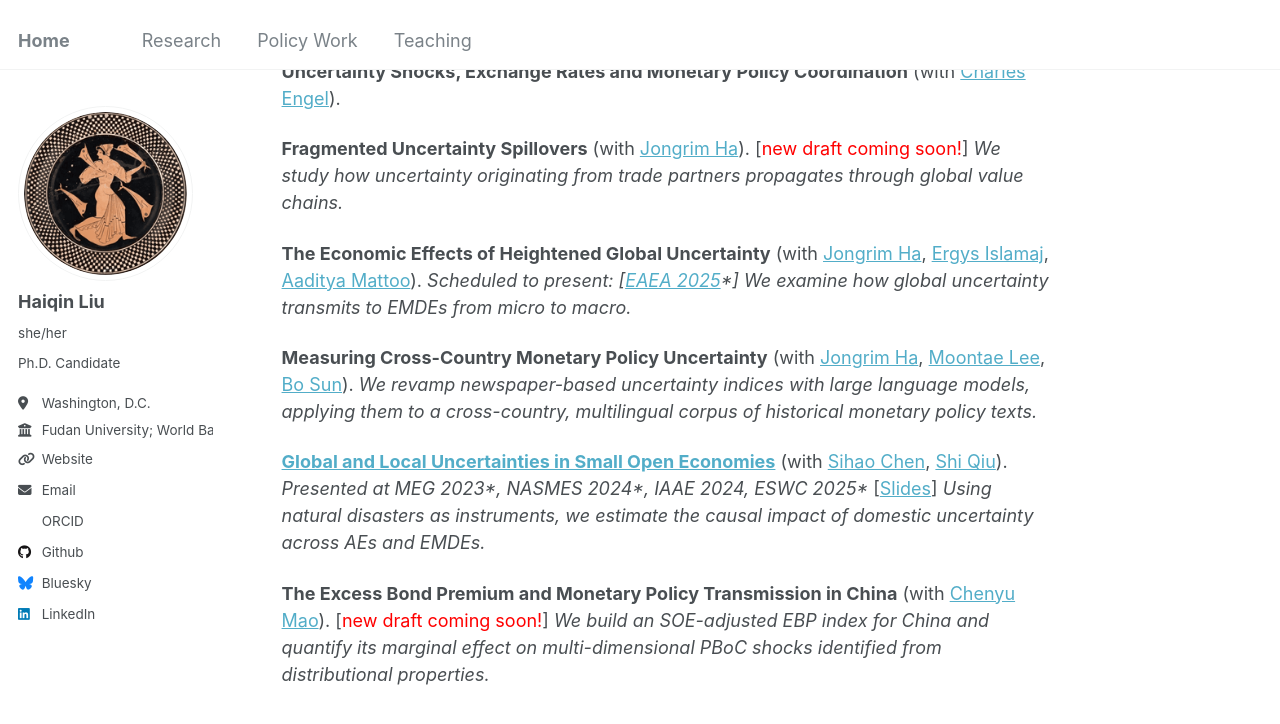
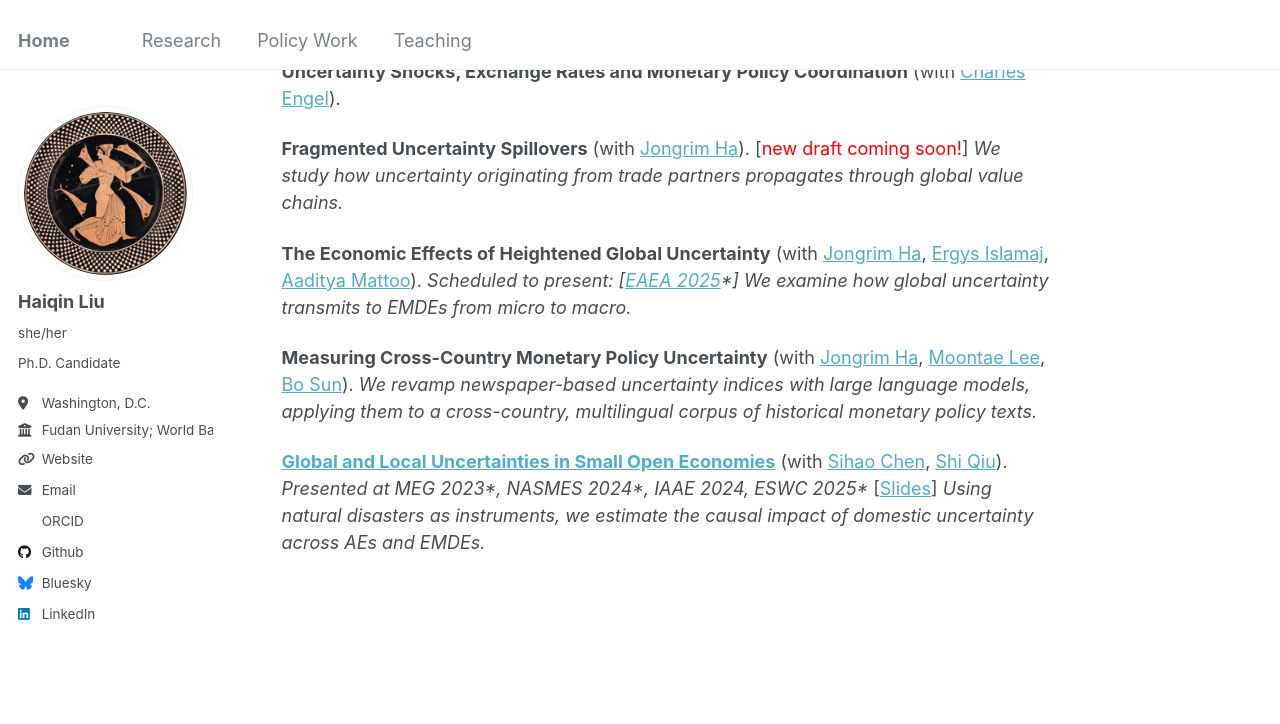
Before and after one commit to liuhaiqinFDU/liuhaiqinFDU.github.io, a Jekyll site: the page built from research.md, in a window 1280 px wide and 900 px high, scrolled down 543 px. Shown: the top 724 px of the window. Built offline with Jekyll 4.4.1, drawn with Linux system fonts in a browser that asks for light colours; some web fonts are replaced.

Commit message:
Update research.md

```diff
--- a/research.md
+++ b/research.md
@@ -32,7 +32,7 @@ title: ""
 
 [**Global and Local Uncertainties in Small Open Economies**](https://virtual.oxfordabstracts.com/event/73643/submission/1900) (with [Sihao Chen](https://chensihao.weebly.com/), [Shi Qiu](https://sites.google.com/view/shiqiu)). *Presented at MEG 2023\*, NASMES 2024\*, IAAE 2024, ESWC 2025\** [[Slides](https://www.dropbox.com/scl/fi/690rsa9gvvnxmg567utid/global_and_local_uncertainty_slides.pdf?rlkey=ddz6o3kemf8017iaxhhkzcax6&st=fj7ab5o5&dl=0)] *Using natural disasters as instruments, we estimate the causal impact of domestic uncertainty across AEs and EMDEs.*
 
-**The Excess Bond Premium and Monetary Policy Transmission in China** (with [Chenyu Mao](https://sites.google.com/view/chenyu-sophia-mao/home-page)). [<font color="red">new draft coming soon!</font>] *We build an SOE-adjusted EBP index for China and quantify its marginal effect on multi-dimensional PBoC shocks identified from distributional properties.*
+<!-- **The Excess Bond Premium and Monetary Policy Transmission in China** (with [Chenyu Mao](https://sites.google.com/view/chenyu-sophia-mao/home-page)). [<font color="red">new draft coming soon!</font>] *We build an SOE-adjusted EBP index for China and quantify its marginal effect on multi-dimensional PBoC shocks identified from distributional properties.* -->
 
 <!-- We build the EBP index for China adjusted for [Geng and Pan’s (2024)](https://onlinelibrary.wiley.com/doi/10.1111/jofi.13380) SOE premium.-->
 
```
